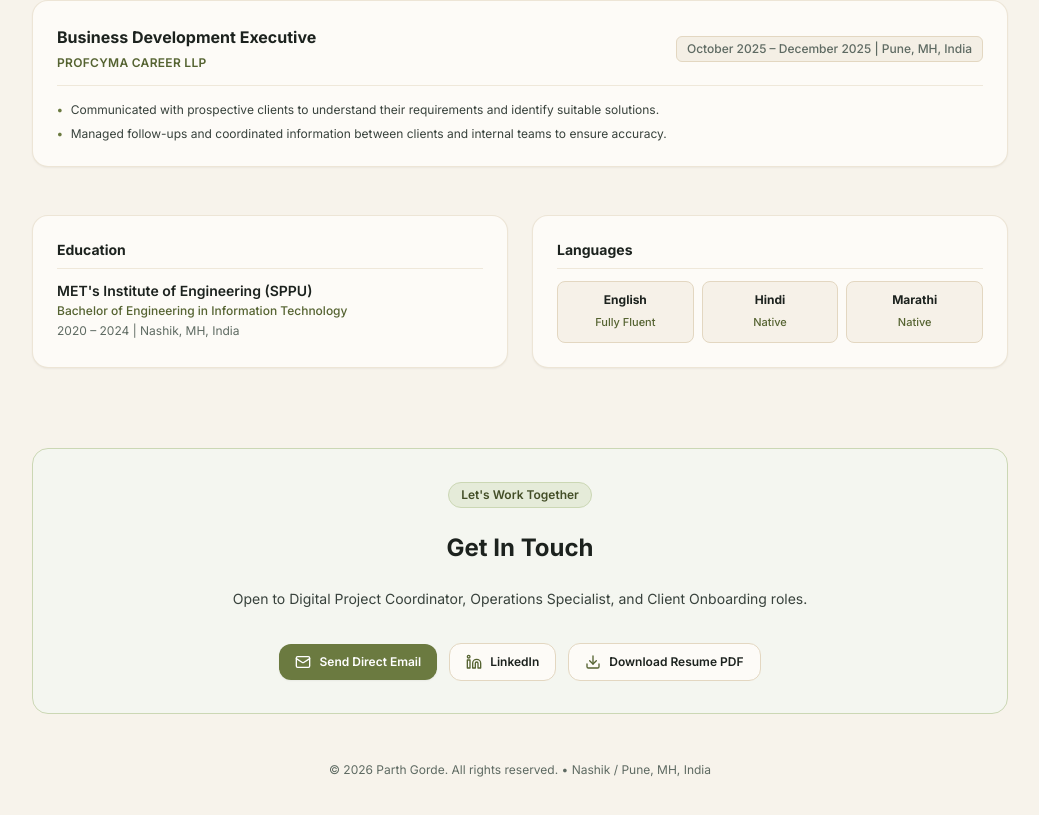
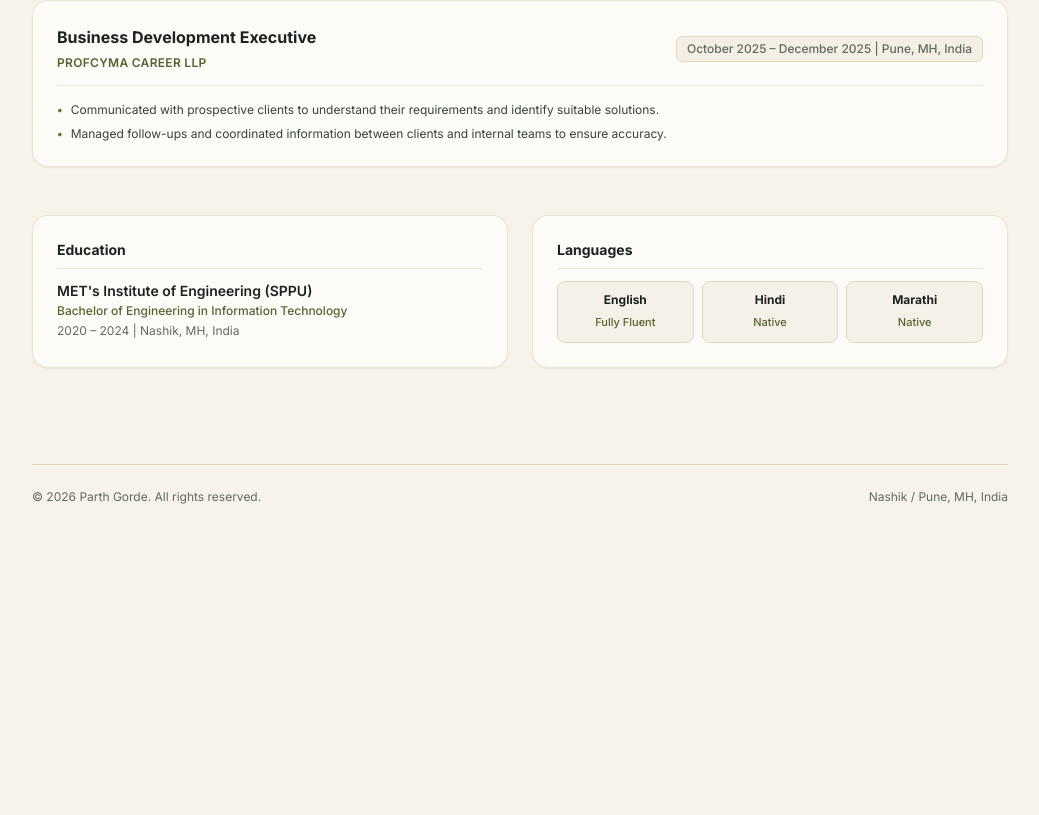
Before and after one commit to wellparth/portfolio, a Next.js app: page / in a window 1280 px wide. Shown: the part 1617-2432 px from the top of the page, without its empty margins (120-1159 px from the left). After the commit the page ends 2202 px from the top, so only its background shows below. Built offline with nearby package versions, Linux system fonts and the light colour scheme.

Commit message:
refactor: simplify footer with hr tag divider and bottom level copyright line

```diff
--- a/src/components/ContactFooter.tsx
+++ b/src/components/ContactFooter.tsx
@@ -2,54 +2,15 @@
 
 import React from 'react';
 import { resumeData } from '@/data/resumeData';
-import { Mail, Linkedin, Download } from 'lucide-react';
 
 export default function ContactFooter() {
   return (
-    <section id="contact" className="max-w-5xl mx-auto px-4 sm:px-6 py-8">
-      <div className="bg-olive-50 border border-olive-200 rounded-2xl p-8 text-center space-y-6">
-        <div className="inline-flex items-center space-x-2 px-3 py-1 rounded-full bg-olive-100 border border-olive-200 text-olive-700 text-xs font-semibold">
-          <span>Let's Work Together</span>
-        </div>
-
-        <h2 className="text-2xl font-bold text-ink-900">
-          Get In Touch
-        </h2>
-        <p className="text-ink-700 text-sm max-w-xl mx-auto leading-relaxed">
-          Open to Digital Project Coordinator, Operations Specialist, and Client Onboarding roles.
-        </p>
-
-        <div className="flex flex-wrap items-center justify-center gap-3 pt-2">
-          <a
-            href={`mailto:${resumeData.personal.email}`}
-            className="inline-flex items-center space-x-2 px-4 py-2.5 rounded-xl text-xs font-semibold bg-olive-500 hover:bg-olive-600 text-white shadow-sm transition-colors"
-          >
-            <Mail className="w-4 h-4" />
-            <span>Send Direct Email</span>
-          </a>
-          <a
-            href={resumeData.personal.linkedin}
-            target="_blank"
-            rel="noopener noreferrer"
-            className="inline-flex items-center space-x-2 px-4 py-2.5 rounded-xl text-xs font-semibold bg-beige-50 hover:bg-beige-200 text-ink-900 border border-beige-300 transition-colors"
-          >
-            <Linkedin className="w-4 h-4 text-olive-600" />
-            <span>LinkedIn</span>
-          </a>
-          <a
-            href="/Parth_Gorde_Operations_Resume.pdf"
-            download
-            className="inline-flex items-center space-x-2 px-4 py-2.5 rounded-xl text-xs font-semibold bg-beige-50 hover:bg-beige-200 text-ink-900 border border-beige-300 transition-colors"
-          >
-            <Download className="w-4 h-4 text-olive-600" />
-            <span>Download Resume PDF</span>
-          </a>
-        </div>
+    <footer className="max-w-5xl mx-auto px-4 sm:px-6 pt-12 pb-8">
+      <hr className="border-t border-beige-300 mb-6" />
+      <div className="flex flex-col sm:flex-row items-center justify-between text-xs text-ink-500 gap-2">
+        <p>© 2026 {resumeData.personal.name}. All rights reserved.</p>
+        <p className="text-ink-400">{resumeData.personal.location}</p>
       </div>
-
-      <footer className="mt-12 text-center text-xs text-ink-500">
-        <p>© 2026 {resumeData.personal.name}. All rights reserved. • {resumeData.personal.location}</p>
-      </footer>
-    </section>
+    </footer>
   );
 }
```
